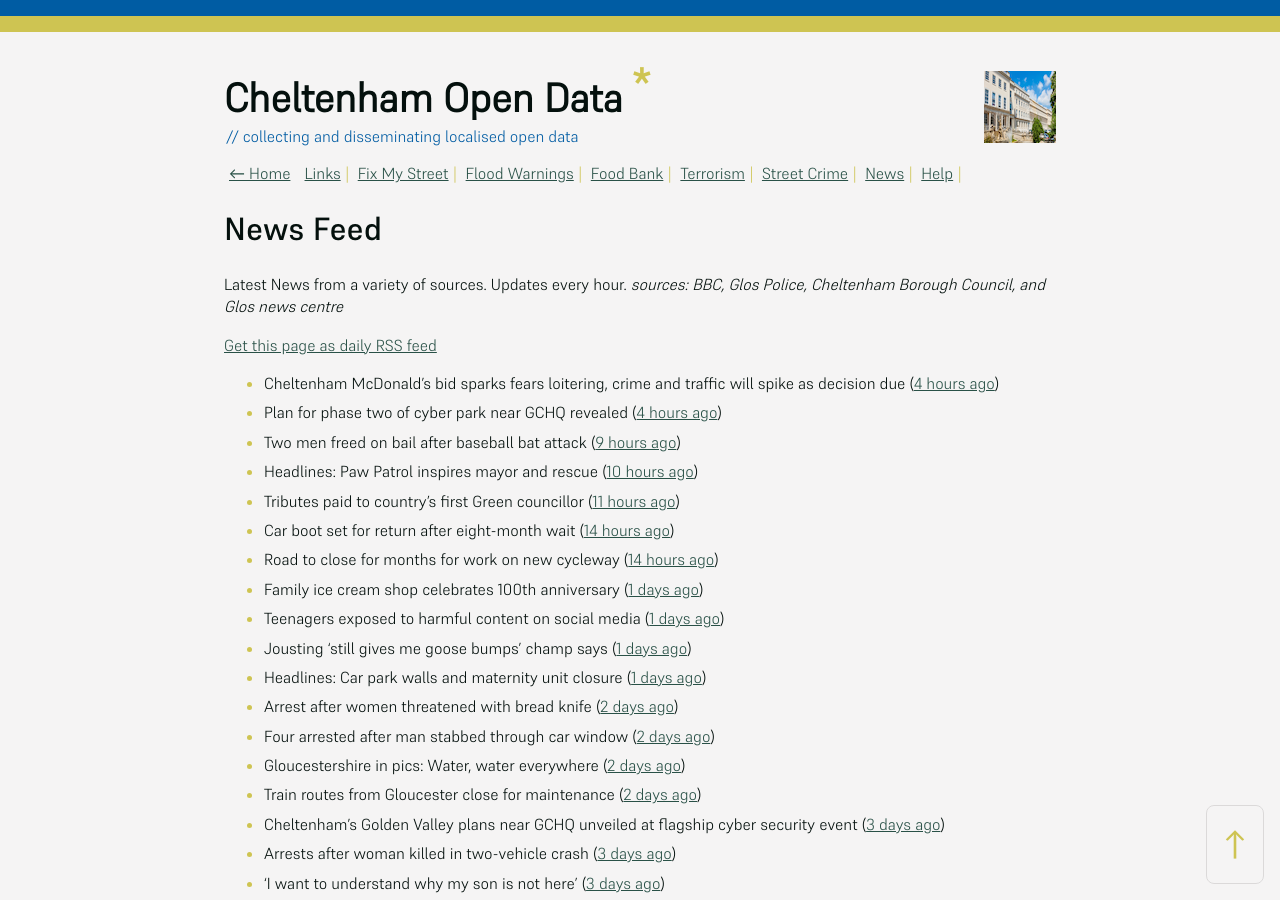
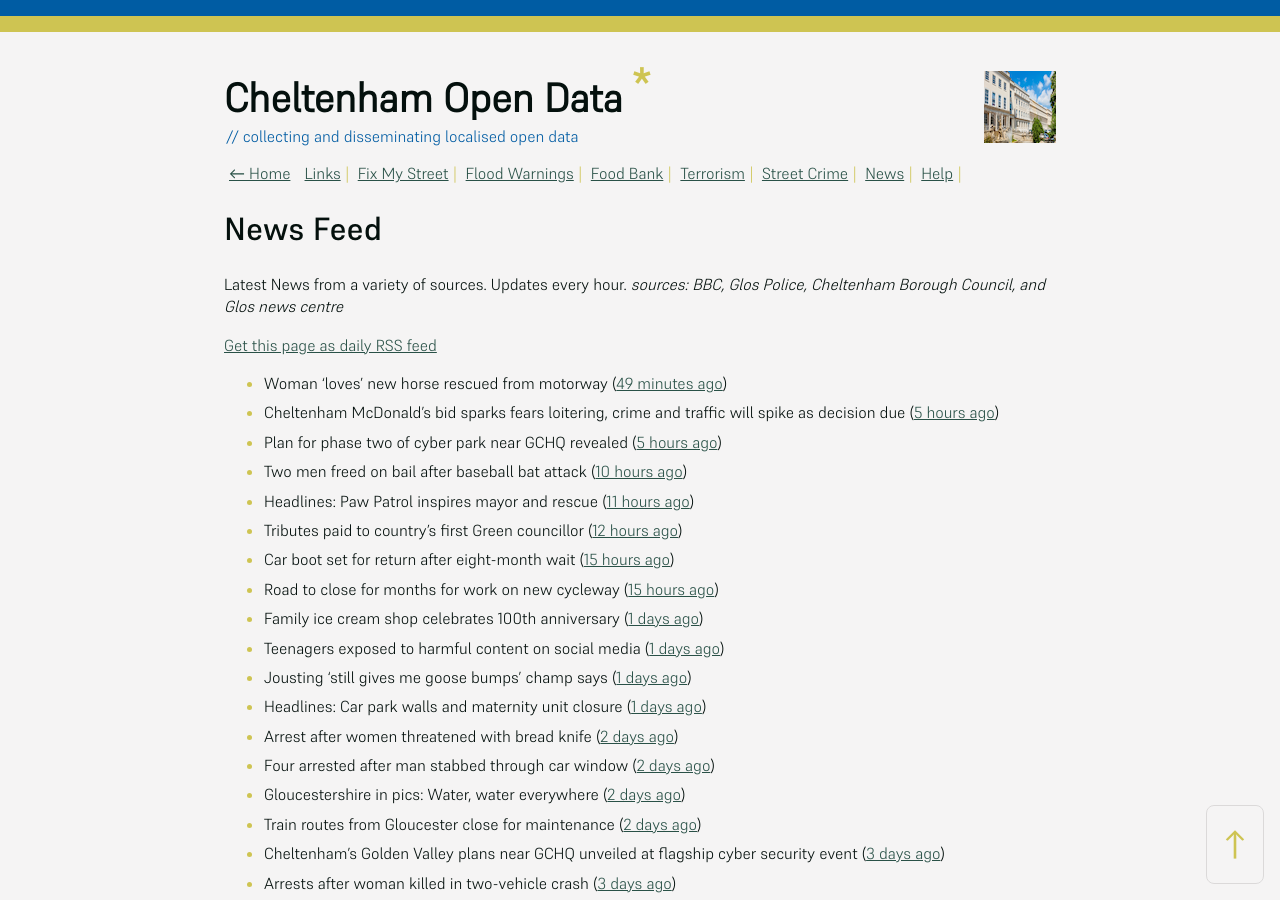
Before and after one commit to mat-0/cheltenham-open-data, a Jekyll site: the page built from _pages/news.md, in a window 1280 px wide and 900 px high. Built offline with Jekyll 4.4.1, drawn with Linux system fonts in a browser that asks for light colours; some of the changed text lies outside the part shown.

Commit message:
Updated 2025-05-19 20:58:11

```diff
--- a/_pages/news.md
+++ b/_pages/news.md
@@ -12,13 +12,14 @@ _sources: BBC, Glos Police, Cheltenham Borough Council, and Glos news centre_
 [Get this page as daily RSS feed](/daily.rss)
 
 <!-- news_marker starts -->
-- Cheltenham McDonald’s bid sparks fears loitering, crime and traffic will spike as decision due ([4 hours ago](https://gloucesternewscentre.co.uk/cheltenham-mcdonalds-bid-sparks-fears-loitering-crime-and-traffic-will-spike-as-decision-due/))
-- Plan for phase two of cyber park near GCHQ revealed ([4 hours ago](https://www.bbc.com/news/articles/clygqx2jp95o))
-- Two men freed on bail after baseball bat attack ([9 hours ago](https://www.bbc.com/news/articles/c4ge7l3nvv1o))
-- Headlines: Paw Patrol inspires mayor and rescue ([10 hours ago](https://www.bbc.com/news/articles/cj93e7x34ewo))
-- Tributes paid to country's first Green councillor ([11 hours ago](https://www.bbc.com/news/articles/cd7gvr0g0qgo))
-- Car boot set for return after eight-month wait ([14 hours ago](https://www.bbc.com/news/articles/cx2qvp3lp61o))
-- Road to close for months for work on new cycleway ([14 hours ago](https://www.bbc.com/news/articles/cded9232w5wo))
+- Woman 'loves' new horse rescued from motorway ([49 minutes ago](https://www.bbc.com/news/articles/c4g2r40ye9eo))
+- Cheltenham McDonald’s bid sparks fears loitering, crime and traffic will spike as decision due ([5 hours ago](https://gloucesternewscentre.co.uk/cheltenham-mcdonalds-bid-sparks-fears-loitering-crime-and-traffic-will-spike-as-decision-due/))
+- Plan for phase two of cyber park near GCHQ revealed ([5 hours ago](https://www.bbc.com/news/articles/clygqx2jp95o))
+- Two men freed on bail after baseball bat attack ([10 hours ago](https://www.bbc.com/news/articles/c4ge7l3nvv1o))
+- Headlines: Paw Patrol inspires mayor and rescue ([11 hours ago](https://www.bbc.com/news/articles/cj93e7x34ewo))
+- Tributes paid to country's first Green councillor ([12 hours ago](https://www.bbc.com/news/articles/cd7gvr0g0qgo))
+- Car boot set for return after eight-month wait ([15 hours ago](https://www.bbc.com/news/articles/cx2qvp3lp61o))
+- Road to close for months for work on new cycleway ([15 hours ago](https://www.bbc.com/news/articles/cded9232w5wo))
 - Family ice cream shop celebrates 100th anniversary ([1 days ago](https://www.bbc.com/news/articles/crr7dg8n471o))
 - Teenagers exposed to harmful content on social media ([1 days ago](https://www.bbc.com/news/videos/c1kvmv9w348o))
 - Jousting 'still gives me goose bumps' champ says ([1 days ago](https://www.bbc.com/news/articles/cm2yd1d3d7eo))
@@ -30,7 +31,6 @@ _sources: BBC, Glos Police, Cheltenham Borough Council, and Glos news centre_
 - Cheltenham’s Golden Valley plans near GCHQ unveiled at flagship cyber security event ([3 days ago](https://gloucesternewscentre.co.uk/cheltenhams-golden-valley-plans-near-gchq-unveiled-at-flagship-cyber-security-event/))
 - Arrests after woman killed in two-vehicle crash ([3 days ago](https://www.bbc.com/news/articles/cz0dl0g9zxjo))
 - 'I want to understand why my son is not here' ([3 days ago](https://www.bbc.com/news/articles/c5yk7z7k4dyo))
-- Your 2025 guide to Gloucestershire cheese rolling ([3 days ago](https://www.bbc.com/news/articles/c230jj5m1yro))
 - Police appeal for man to come forward after his dog bit a man in Cheltenham ([4 days ago](https://gloucesternewscentre.co.uk/police-appeal-for-man-to-come-forward-after-his-dog-bit-a-man-in-cheltenham/))
 - Gloucestershire star Ben Cutler returns to hometown stage ([4 days ago](https://gloucesternewscentre.co.uk/gloucestershire-star-ben-cutler-returns-to-hometown-stage/))
 - Case against Cheltenham man in relation to fox hunting stopped ([4 days ago](https://gloucesternewscentre.co.uk/case-against-cheltenham-man-in-relation-to-fox-hunting-stopped/))
```
Also changed, not shown: _data/flood.json (+5 -48 lines), index.md (+5 -5 lines).
